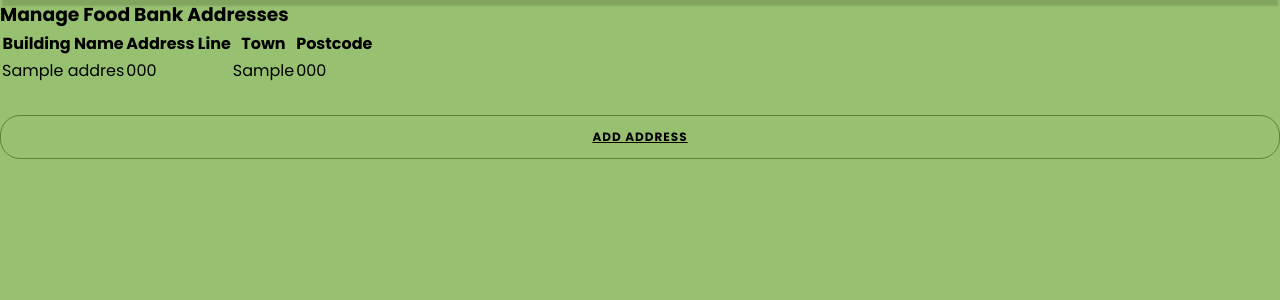
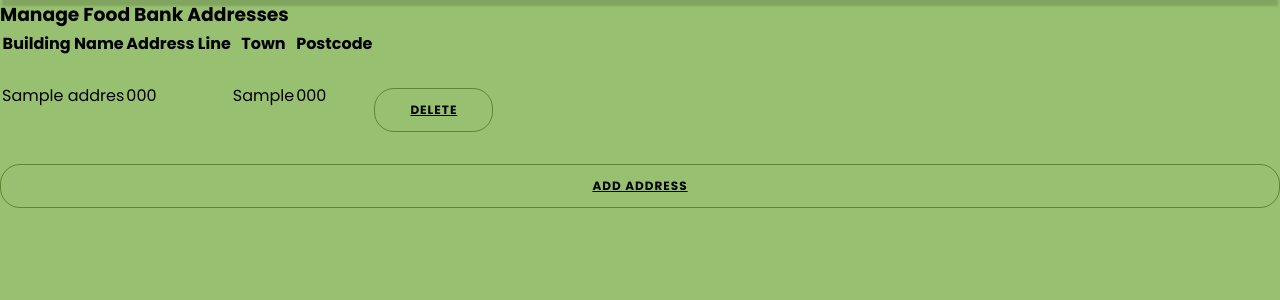
Before and after one commit to sclay-ncl/CSC2033-Food-Bank-Project, a Flask app: page /manage-addresses in a window 1280 px wide. Shown: the part 95-395 px from the top of the page. Run offline with Flask 2, Linux system fonts and the light colour scheme; a user stored in the database is signed in; tables that the repository leaves empty hold one stand-in row (values such as "Sample post"); some libraries are stand-ins or nearby versions.

Commit message:
Add a button that allows user to delete addresses saved for their food bank

```diff
--- a/templates/food-bank-manage-addresses.html
+++ b/templates/food-bank-manage-addresses.html
@@ -19,6 +19,9 @@
                     <td>{{ address.number_and_road }}</td>
                     <td>{{ address.town }}</td>
                     <td>{{ address.postcode }}</td>
+                    <td><a href="{{ url_for('food_banks.delete_address', address_id=address.id) }}" class="button">
+                    Delete
+                    </a></td>
                 </tr>
                 {% endfor %}
         </table>
```
